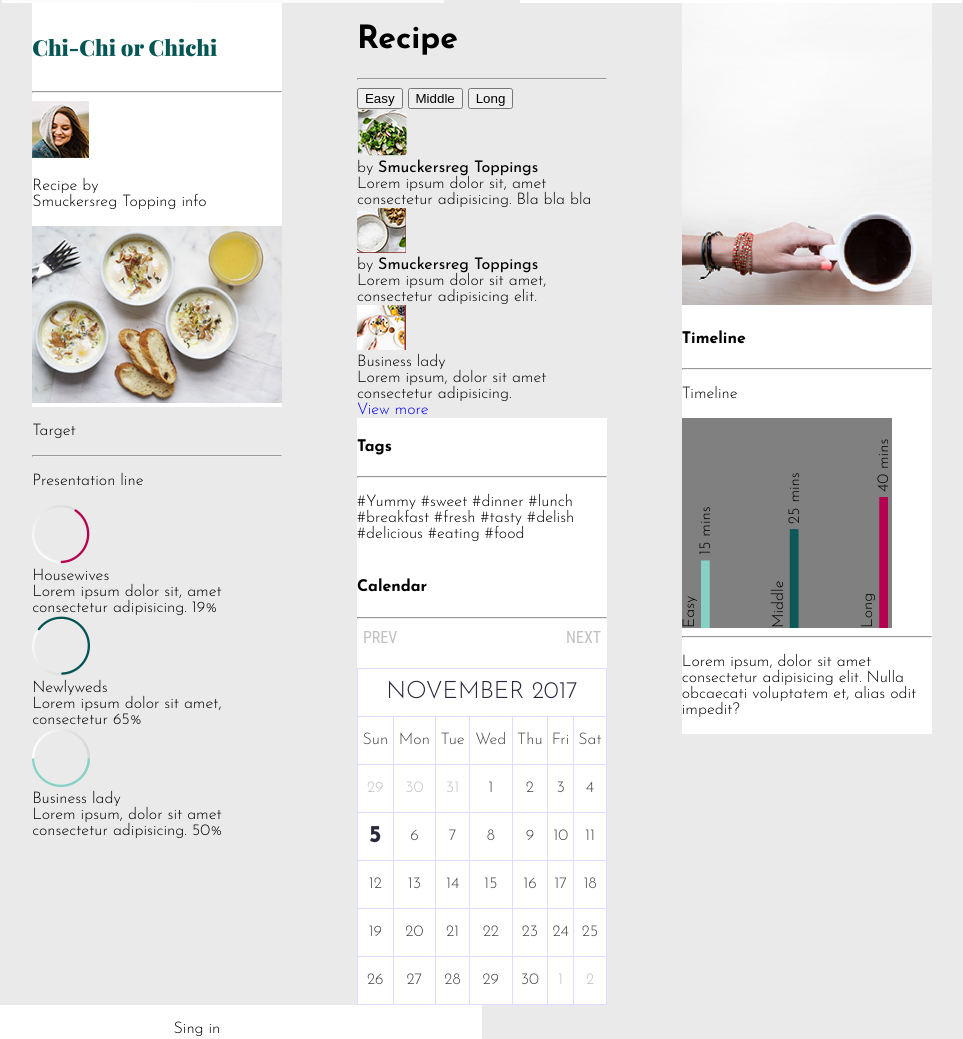
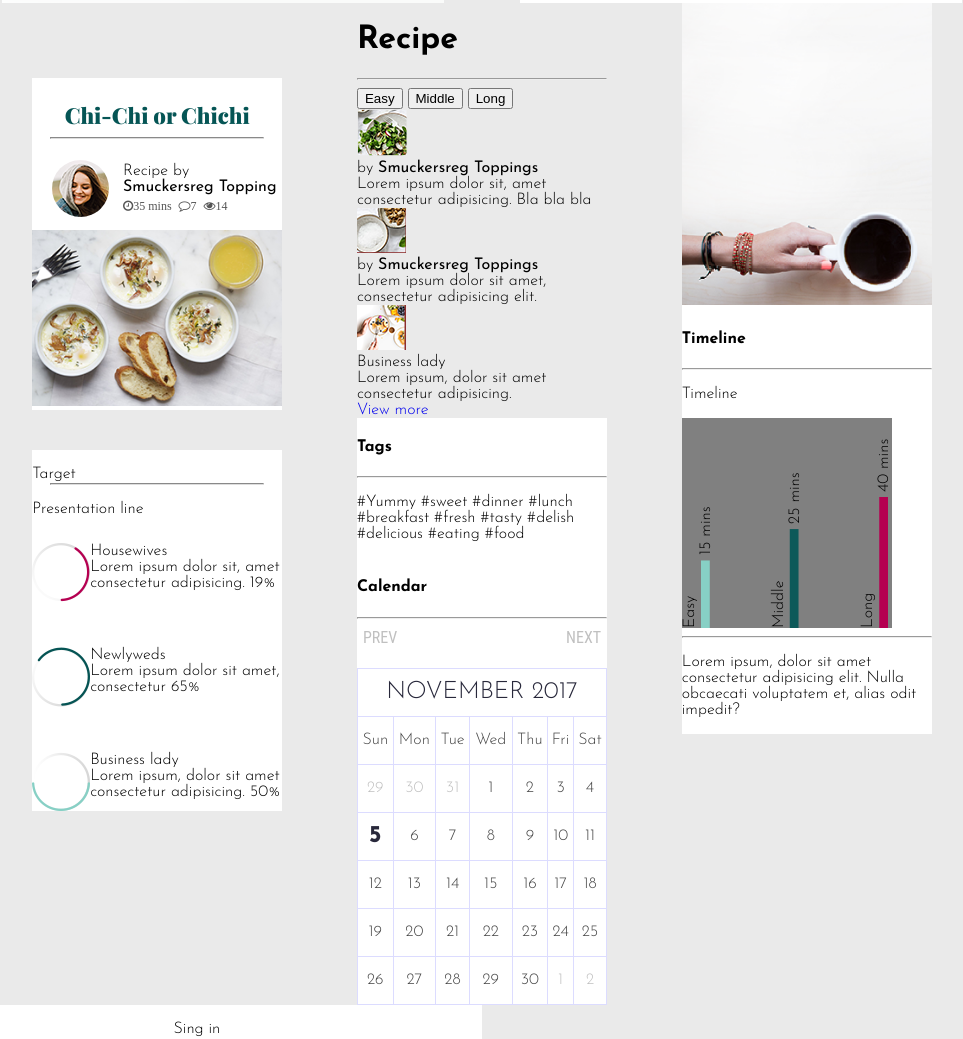
Before and after one commit to Satoriq/Lemon-Recipes, a website: page src/index.html in a window 1280 px wide. Shown: the part 2449-3488 px from the top of the page, without its empty margins (158-1121 px from the left). Drawn offline with nearby package versions, Linux system fonts and the light colour scheme.

Commit message:
feat: add  decor to "small recipe" and "targets"

```diff
--- a/src/index.html
+++ b/src/index.html
@@ -163,12 +163,16 @@
         <div class="first-column">
 
               <div class="small-recipe">
-                  <h4 class="small-recipe__header">Chi-Chi or Chichi</h4><hr>
+                  <p class="small-recipe__header">Chi-Chi or Chichi</p>
+                  <hr>
                   <div class="small-recipe__info">
                     <img src="img/recipe-writer.png" class= "small-recipe__author" alt="">
-                    <p class="small-recipe__text">Recipe by <br> Smuckersreg Topping info</p>
+                    <p class="small-recipe__text">
+                      <span>Recipe by <br> <b>Smuckersreg Topping</b> </span><br>
+                      <span class="small-recipe__icons"><i class="fa fa-clock-o" aria-hidden="true">35 mins </i><i class="fa fa-comment-o" aria-hidden="true">7</i><i class="fa fa-eye" aria-hidden="true">14</i></span>
+                    </p>
                   </div>
-                  <img class="small-recipe__img" src="img/recipe-writer__recipe.png" alt="Card image cap">
+                  <img class="small-recipe__img" src="img/small-recipe.png" alt="Card image cap">
               </div>
 
               <div class="target">
@@ -183,7 +187,6 @@
                           <span class="target__top-inside">19%</span>
                         </div>
                       </div>
-
                       <div class="target__center">
                             <img src="img/target-circle-center.png" alt="graph circle">
                           <div>
@@ -192,7 +195,6 @@
                             <span class="target__center-inside">65%</span>
                           </div>
                       </div>
-
                       <div class="target__bottom">
                           <img src="img/target-circle-bottom.png" alt="graph circle">
                           <div>
--- a/src/sass/main.sass
+++ b/src/sass/main.sass
@@ -358,21 +358,54 @@ html
     display: flex
     flex-direction: column
     width: 27.8%
+
 .small-recipe
+    margin-top: 75px
     background-color: white
     &__header
         font-family: 'Playfair Display', serif
         font-weight: 600
         font-size: 22px
         color: #055555
-    &__target
-        background-color: white
-        &-top
-            display: flex
-        &-center
-            display: flex
-        &-bottom
-            display: flex
+        text-align: center
+    &__info
+        display: flex
+        padding-left: 8%
+    &__text
+        margin-left: 6%
+    &__icons
+        font-size: 12px
+        color: #555
+    &__author
+        align-self: center
+        border-radius: 50%
+    &__img
+        width: 100%
+    i
+        padding-top: 5px
+        padding-right: 7px
+    hr
+        width: 85%
+        border-color: #ddd
+        margin-top: -15px
+
+.target
+    margin-top: 40px
+    background-color: white
+    &__top
+        padding-top: 10px
+        display: flex
+    &__center
+        padding-top: 45px
+        display: flex
+    &__bottom
+        padding-top: 45px
+        display: flex
+    hr
+        width: 85%
+        border-color: #ddd
+        margin-top: -15px
+
 
 .second-column
     display: flex
```
Also changed, not shown: src/css/main.css, src/img/small-recipe.png (renamed from src/img/recipe-writer__recipe.png).
